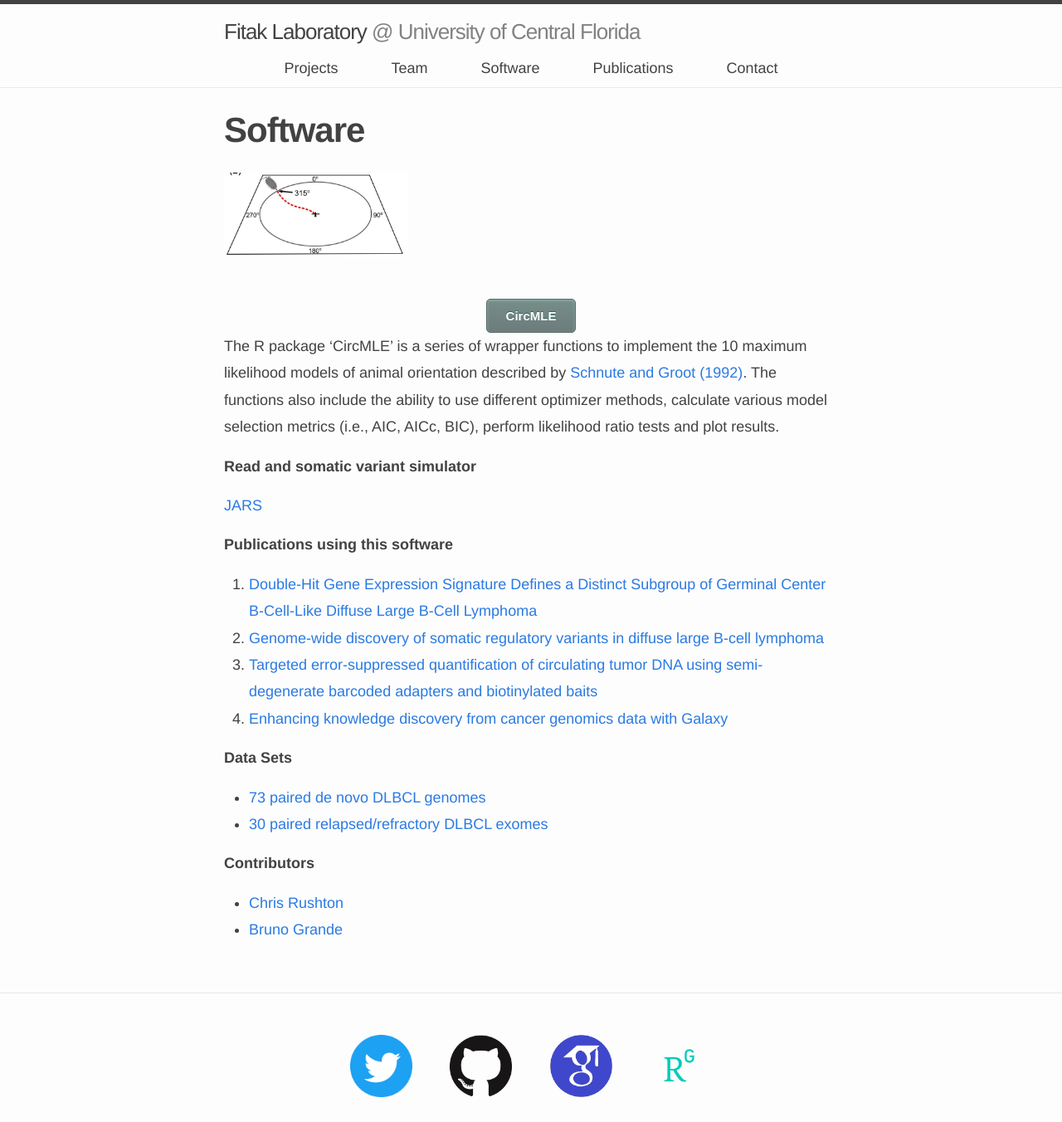
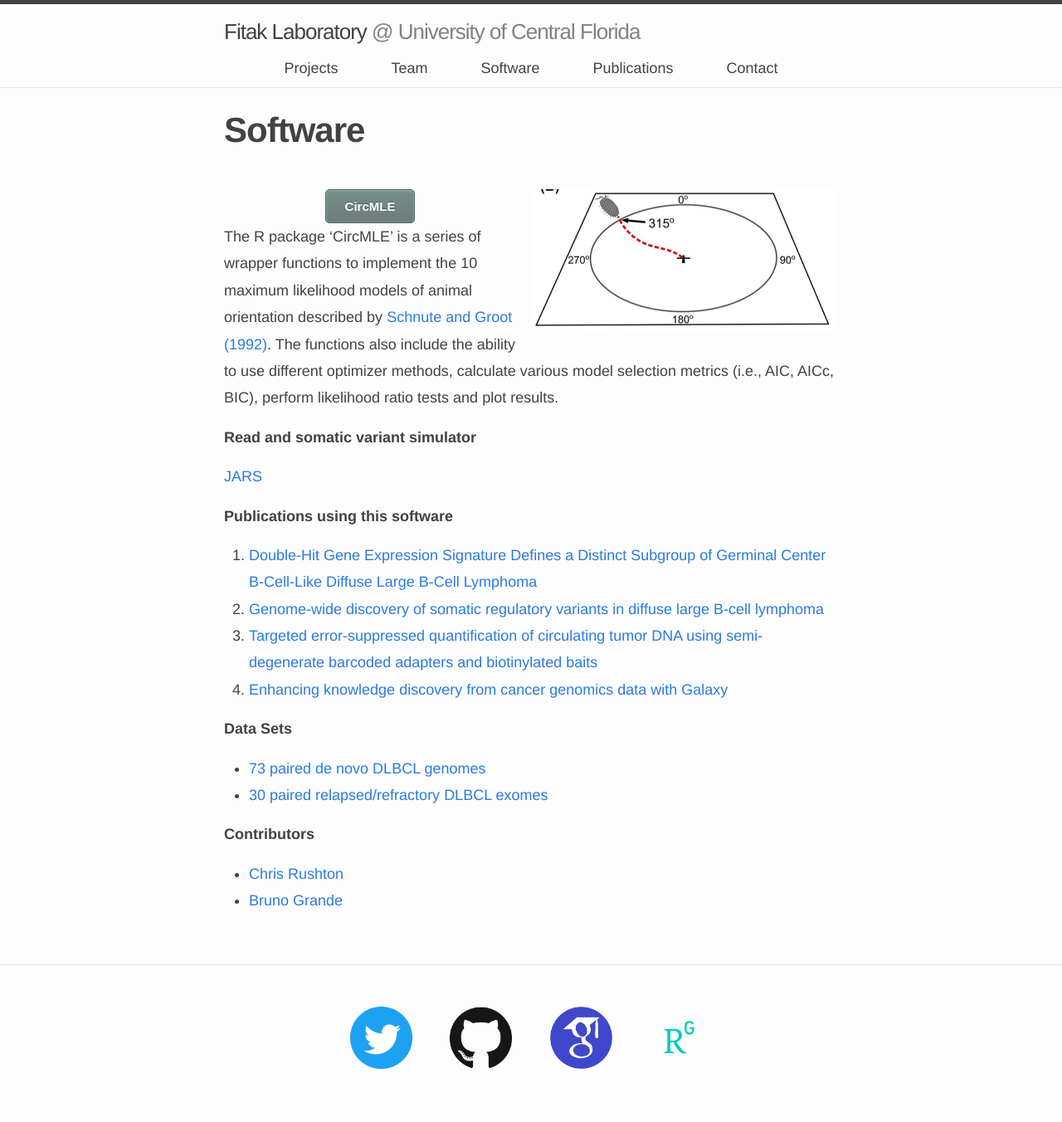
Before and after one commit to rfitak/FitakLab, a Jekyll site: the page built from _pages/software/index.md, in a window 1280 px wide. Shown: the whole page at 83% size. Built offline with Jekyll 4.4.1, drawn with Linux system fonts in a browser that asks for light colours; nearby versions of some CDN libraries; after the commit the page ends 1318 px from its top, so only the background shows below that.

Commit message:
fourth commit

```diff
--- a/_pages/software/index.md
+++ b/_pages/software/index.md
@@ -7,7 +7,7 @@
 ---
 
 <div style="margin-bottom: 50px;">
-    <img align="center" width="30%" src="{{ 'circmle.jpg' | prepend: site.images_dir | prepend: site.baseurl }}" />
+    <img class="float-right" width="50%" src="{{ 'circmle.jpg' | prepend: site.images_dir | prepend: site.baseurl }}" />
 </div>
 <div style="text-align:center;">
 <button style="-moz-box-shadow:inset 0px 1px 3px 0px #91b8b3; -webkit-box-shadow:inset 0px 1px 3px 0px #91b8b3; box-shadow:inset 0px 1px 3px 0px #91b8b3; background:-webkit-gradient(linear, left top, left bottom, color-stop(0.05, #768d87), color-stop(1, #6c7c7c)); background:-moz-linear-gradient(top, #768d87 5%, #6c7c7c 100%); background:-webkit-linear-gradient(top, #768d87 5%, #6c7c7c 100%); background:-o-linear-gradient(top, #768d87 5%, #6c7c7c 100%); background:-ms-linear-gradient(top, #768d87 5%, #6c7c7c 100%); background:linear-gradient(to bottom, #768d87 5%, #6c7c7c 100%); filter:progid:DXImageTransform.Microsoft.gradient(startColorstr='#768d87', endColorstr='#6c7c7c',GradientType=0); background-color:#768d87; -moz-border-radius:5px; -webkit-border-radius:5px; border-radius:5px; border:1px solid #566963; display:inline-block; cursor:pointer; color:#ffffff; font-family:Arial; font-size:15px; font-weight:bold; padding:11px 23px; text-decoration:none; text-shadow:0px -1px 0px #2b665e;" onclick="window.location.href='https://cran.r-project.org/web/packages/CircMLE';">CircMLE</button>
```
